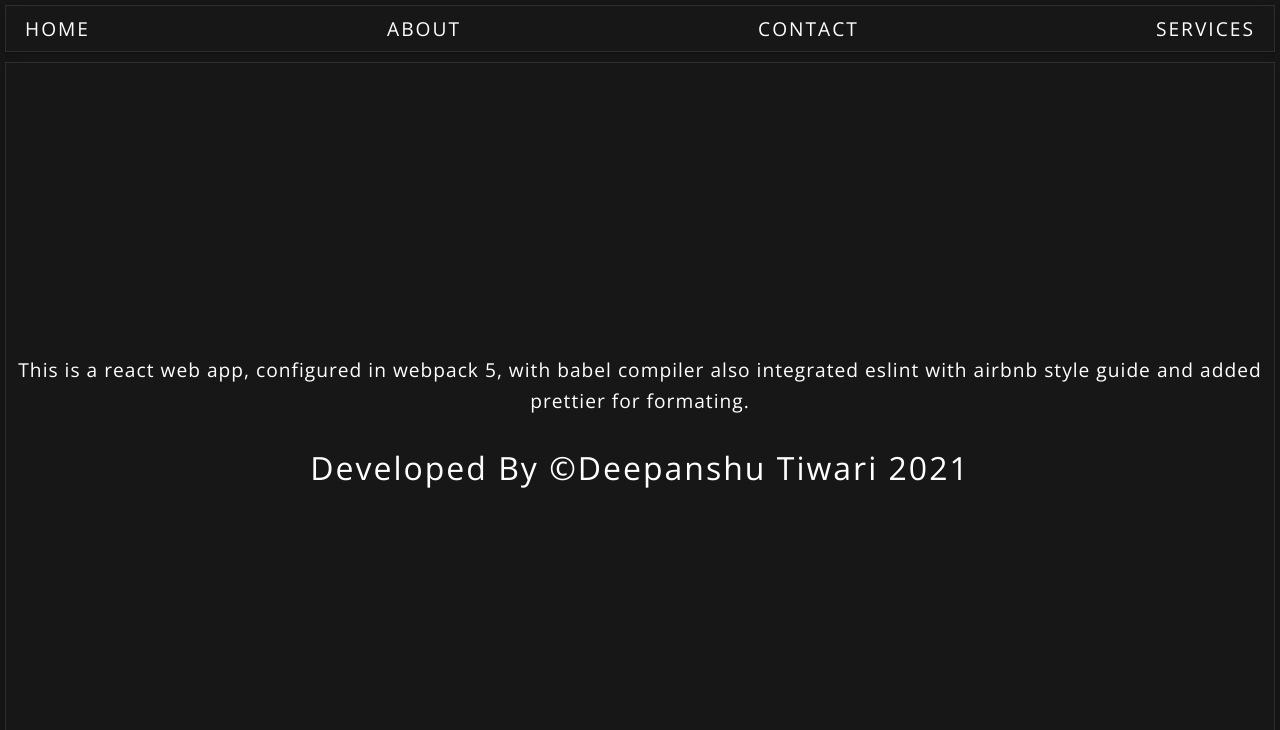
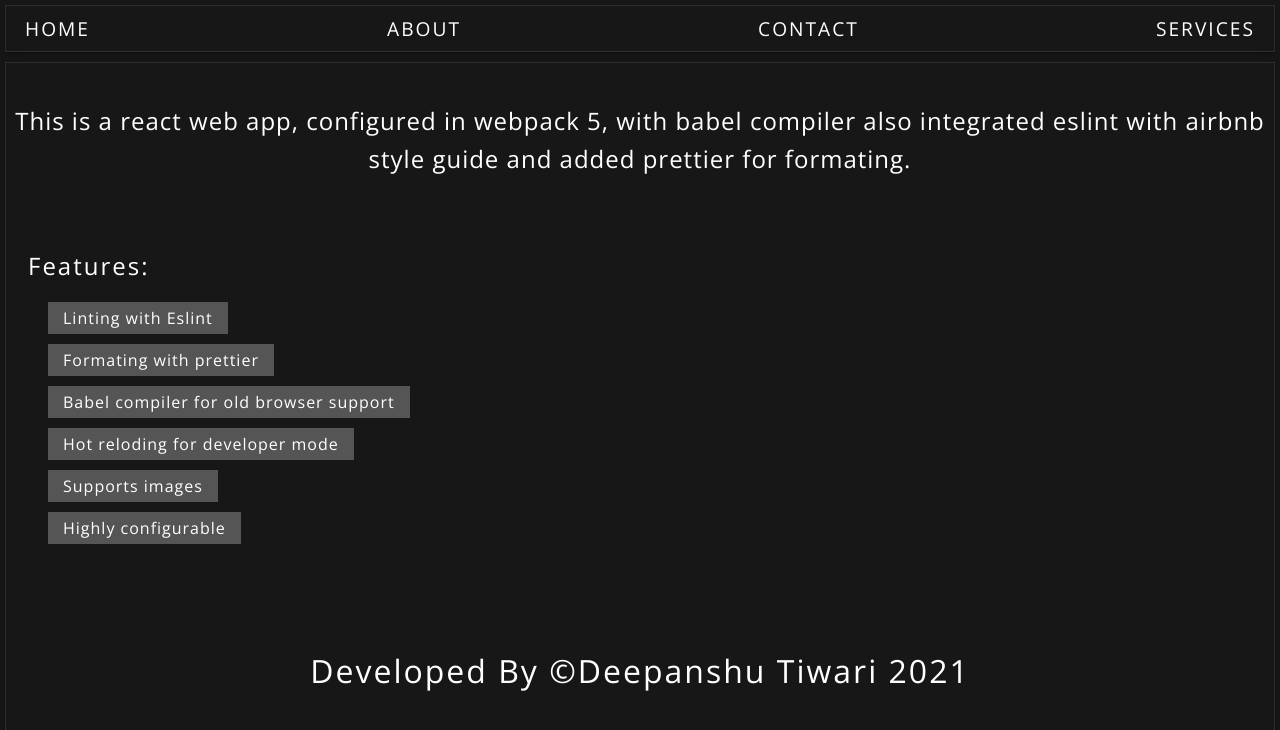
Before and after one commit to ddepu11/react_with_webpack, a React app: page /about in a window 1280 px wide. Shown: the top 730 px of the page. Built offline with nearby package versions, Linux system fonts and the light colour scheme.

Commit message:
style About and Service screen

```diff
--- a/src/screens/AboutScreen.jsx
+++ b/src/screens/AboutScreen.jsx
@@ -1,11 +1,40 @@
 import styled from 'styled-components';
 
 const AboutScreen = () => (
-  <Wrapper className='flex'>
+  <Wrapper>
     <p>
       This is a react web app, configured in webpack 5, with babel compiler also integrated eslint with airbnb style
       guide and added prettier for formating.
     </p>
+
+    <div className='features_div'>
+      <h3>Features:</h3>
+      <ul>
+        <li>
+          <span>Linting with Eslint</span>
+        </li>
+
+        <li>
+          <span>Formating with prettier</span>
+        </li>
+
+        <li>
+          <span>Babel compiler for old browser support</span>
+        </li>
+
+        <li>
+          <span>Hot reloding for developer mode</span>
+        </li>
+
+        <li>
+          <span>Supports images</span>
+        </li>
+
+        <li>
+          <span>Highly configurable</span>
+        </li>
+      </ul>
+    </div>
 
     <h2>Developed by &copy;deepanshu tiwari {new Date().getFullYear()}</h2>
   </Wrapper>
@@ -22,9 +51,44 @@ const Wrapper = styled.main`
 
   p {
     padding: 0 0 30px;
-    font-size: 1.2em;
+    font-size: 1.5em;
     letter-spacing: 1px;
     line-height: 1.6;
+    margin-top: 30px;
+  }
+
+  .features_div {
+    text-align: left;
+    align-self: flex-start;
+    padding: 0 13px;
+    width: 100%;
+    margin: 40px 0 00px;
+
+    h3 {
+      font-size: 1.5em;
+      letter-spacing: 2px;
+      text-transform: capitalize;
+      font-weight: 400;
+      margin-bottom: 20px;
+    }
+
+    ul {
+      padding: 0 20px 0;
+
+      span {
+        display: inline-block;
+        padding: 5px 15px;
+        margin-bottom: 10px;
+        font-size: 1em;
+        letter-spacing: 1px;
+        background: #555;
+        transition: transform 0.5s ease;
+      }
+
+      span:hover {
+        transform: scale(1.2) translateX(20px) translateY(-5px);
+      }
+    }
   }
 
   h2 {
@@ -32,6 +96,7 @@ const Wrapper = styled.main`
     letter-spacing: 2px;
     text-transform: capitalize;
     font-weight: 200;
+    margin-top: 95px;
   }
 `;
 
--- a/src/screens/ServicesScreen.jsx
+++ b/src/screens/ServicesScreen.jsx
@@ -1,13 +1,25 @@
 import styled from 'styled-components';
 
 const ServicesScreen = () => (
-  <Wrapper>
-    <h2>ServicesScreen</h2>
+  <Wrapper className='flex'>
+    <h2>Just a Simple services screen, nothing else.</h2>
   </Wrapper>
 );
 
 const Wrapper = styled.main`
   padding: 5px 5px;
+  height: 90vh;
+  margin-top: 10px;
+  box-shadow: rgba(0, 0, 0, 0.25) 0px 0.0625em 0.0625em, rgba(0, 0, 0, 0.25) 0px 0.125em 0.5em,
+    rgba(255, 255, 255, 0.1) 0px 0px 0px 1px inset;
+  text-align: center;
+
+  h2 {
+    font-size: 1.8em;
+    letter-spacing: 2px;
+    text-transform: capitalize;
+    font-weight: 200;
+  }
 `;
 
 export default ServicesScreen;
```
